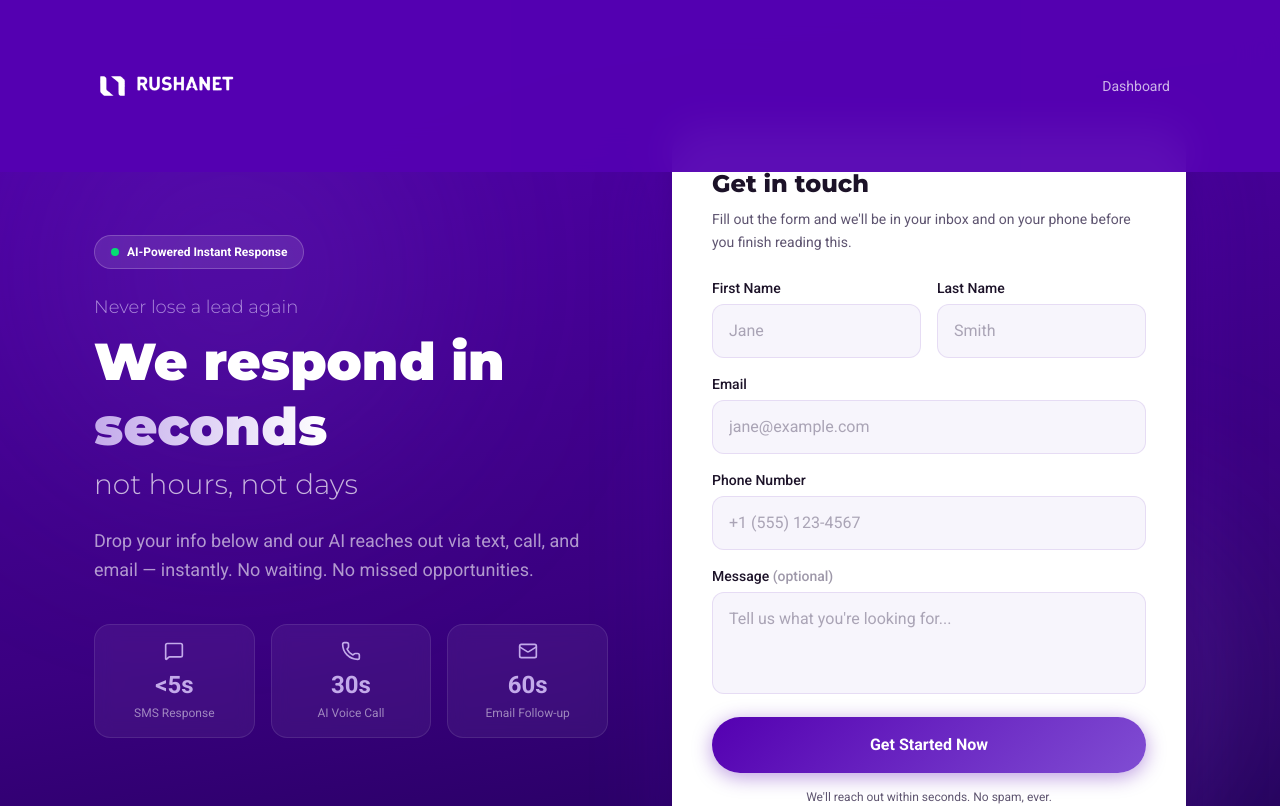
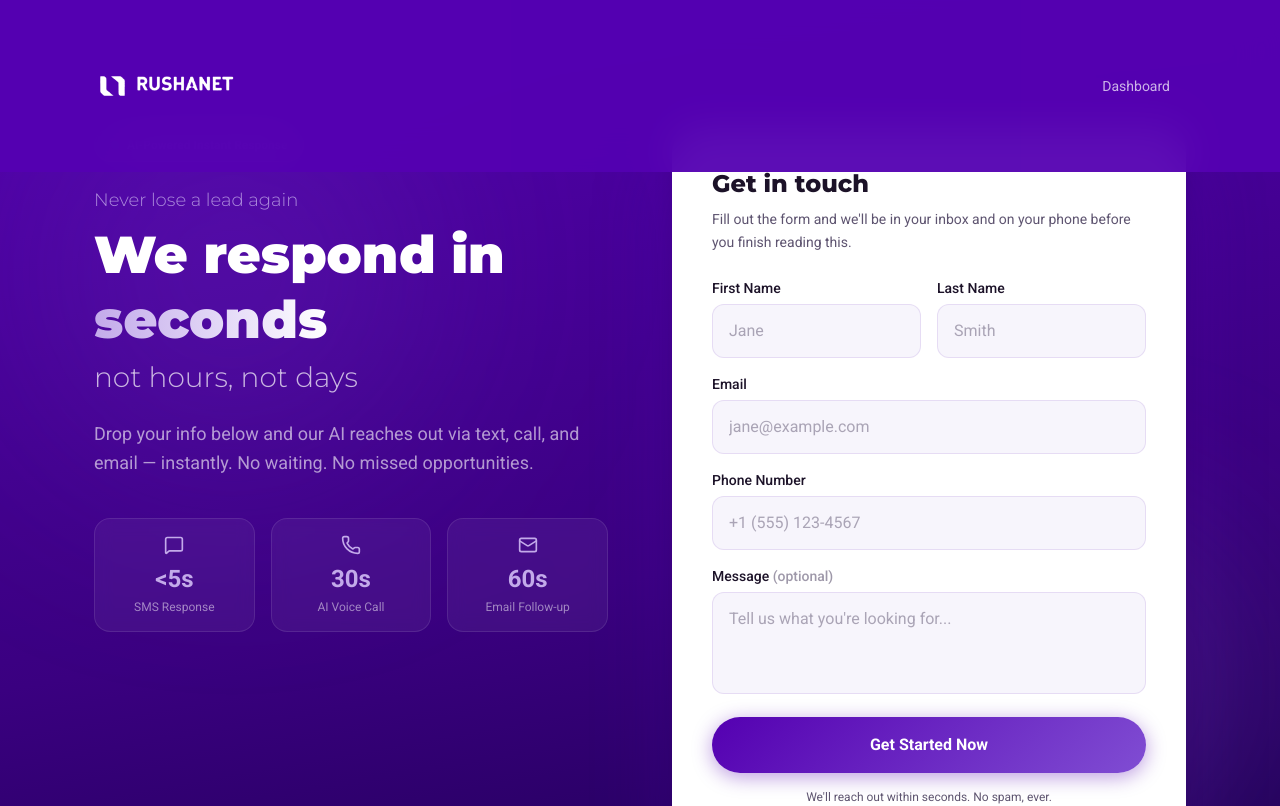
Before and after one commit to sabushid/speed-to-lead, a Next.js app: page / in a window 1280 px wide. Shown: the top 806 px of the page. Built offline with nearby package versions, Linux system fonts and the light colour scheme.

Commit message:
Align form top with text in hero section
Co-Authored-By: Claude Opus 4.6 (1M context) <noreply@anthropic.com>

```diff
--- a/src/app/page.tsx
+++ b/src/app/page.tsx
@@ -35,7 +35,7 @@ export default function LandingPage() {
         <div className="absolute bottom-20 right-10 w-80 h-80 bg-brand-light/15 rounded-full blur-[100px]" />
 
         <div className="relative max-w-[1140px] mx-auto px-6 pt-32 pb-20 w-full">
-          <div className="grid grid-cols-1 lg:grid-cols-2 gap-16 items-center">
+          <div className="grid grid-cols-1 lg:grid-cols-2 gap-16 items-start">
             {/* Left: Copy */}
             <motion.div
               initial={{ opacity: 0, y: 40 }}
```
